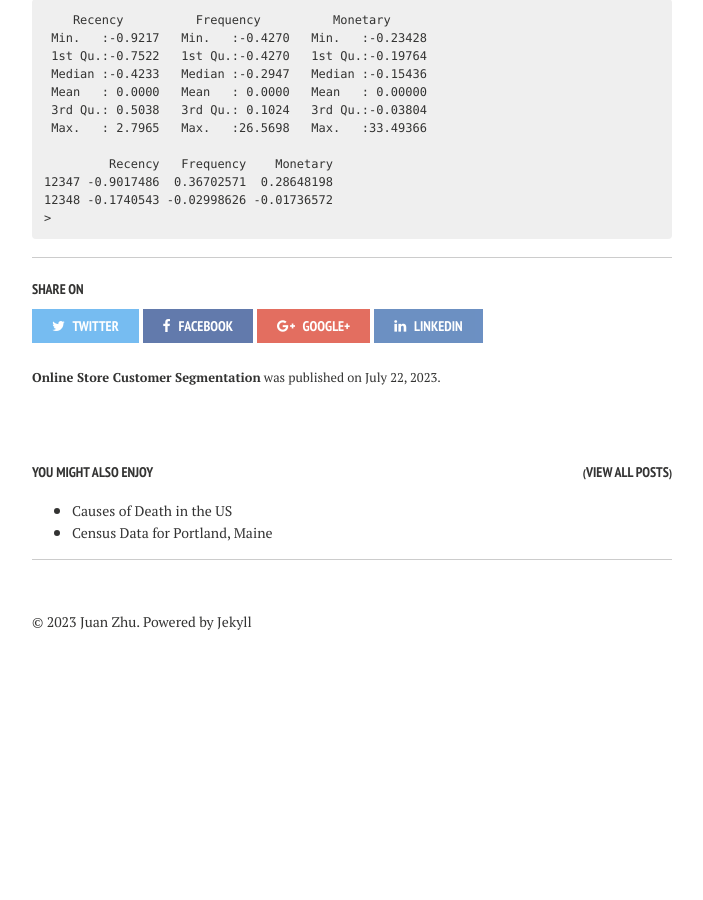
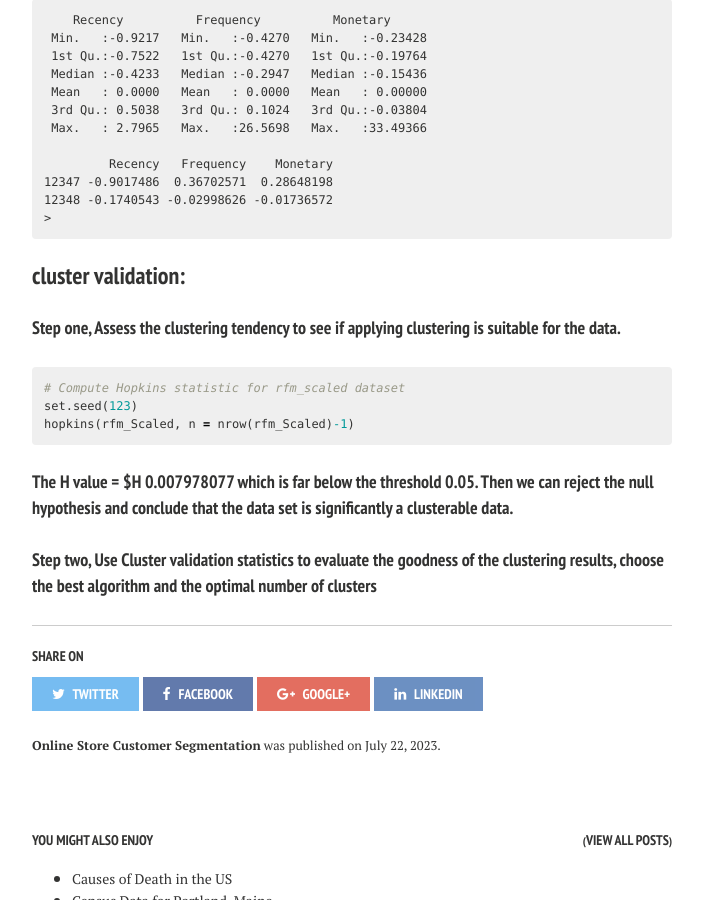
Before and after one commit to Janzhuj/janzhuj.github.io, a Jekyll site: the page built from _posts/2023-07-22-Online-Store-Customer-Segmentation.md, in a window 1280 px wide and 900 px high, scrolled down 18081 px. Shown: the whole window, without its empty margins (288-991 px from the left). Built offline with Jekyll 4.4.1, drawn with Linux system fonts in a browser that asks for light colours; nearby versions of some CDN libraries; library files that are not in the unit come from our copies; comment, search, counter and statistics services are not loaded; before the commit the page ends 18761 px from its top, so only the background shows below that.

Commit message:
Update 2023-07-22-Online-Store-Customer-Segmentation.md

```diff
--- a/_posts/2023-07-22-Online-Store-Customer-Segmentation.md
+++ b/_posts/2023-07-22-Online-Store-Customer-Segmentation.md
@@ -465,3 +465,17 @@ head(rfm_Scaled,2)
 12347 -0.9017486  0.36702571  0.28648198
 12348 -0.1740543 -0.02998626 -0.01736572
 > {% endhighlight %}
+
+### cluster validation:
+
+#### Step one, Assess the clustering tendency to see if applying clustering is suitable for the data.
+
+{% highlight r %}
+# Compute Hopkins statistic for rfm_scaled dataset
+set.seed(123)
+hopkins(rfm_Scaled, n = nrow(rfm_Scaled)-1)
+{% endhighlight %}
+
+#### The H value = $H 0.007978077 which is far below the threshold 0.05. Then we can reject the null hypothesis and conclude that the data set is significantly a clusterable data.
+
+#### Step two, Use Cluster validation statistics to evaluate the goodness of the clustering results, choose the best algorithm and the optimal number of clusters
```
Also changed, not shown: other parts of _posts/2023-07-22-Online-Store-Customer-Segmentation.md (+1 -1 lines).
